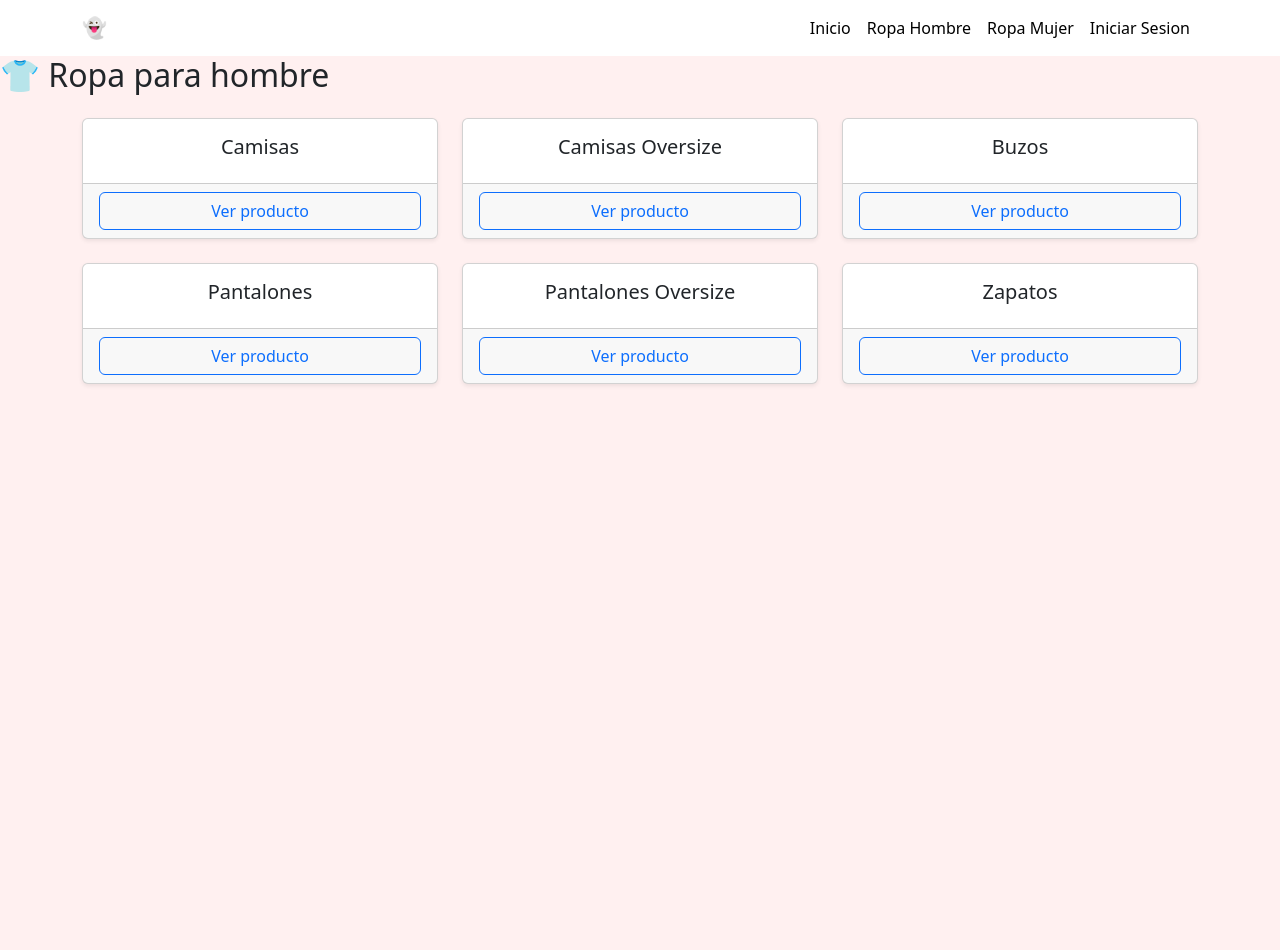
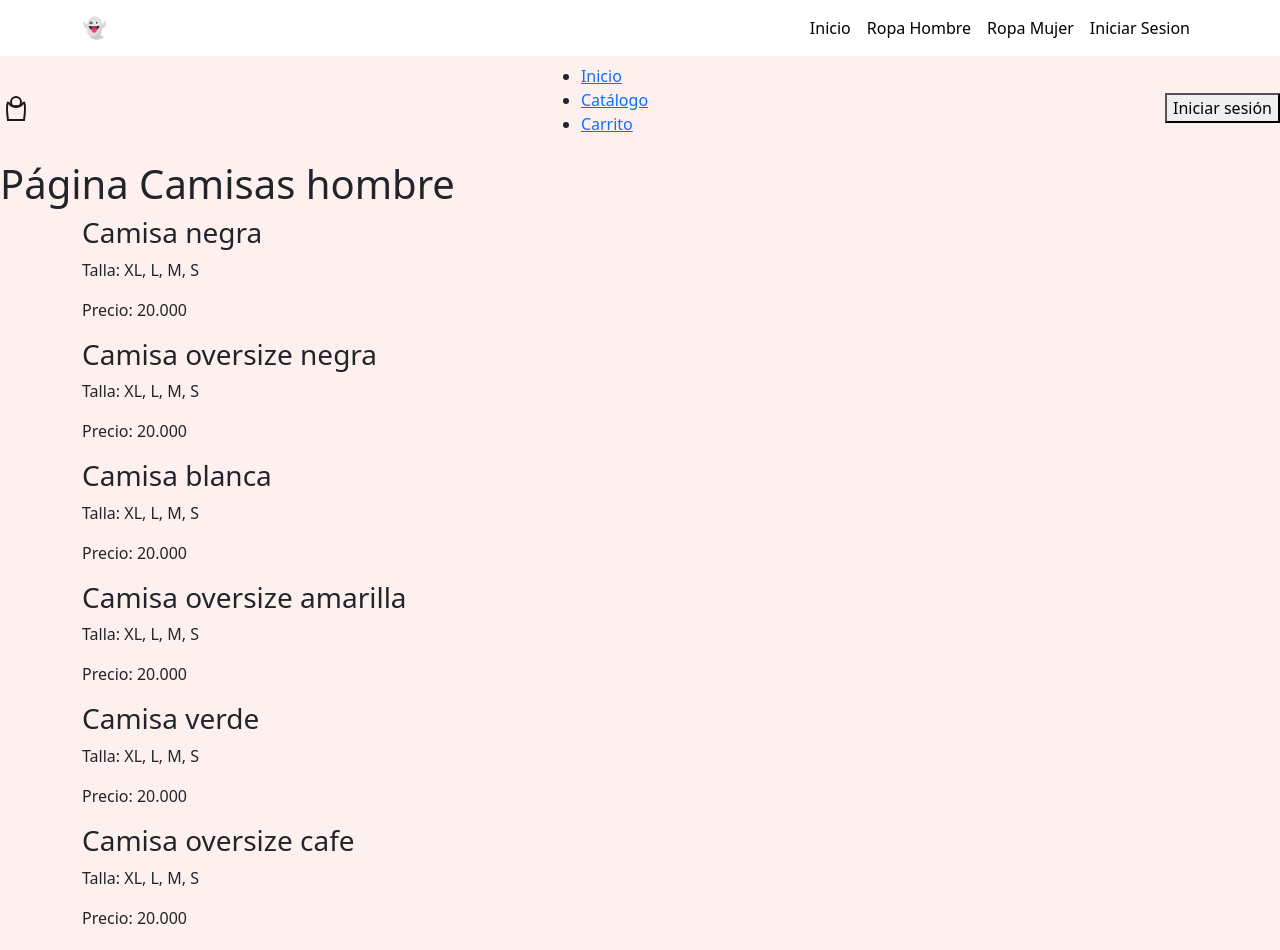
Before and after one commit to jdafh/Proyecto-Angular, an Angular app: page /ropa-hombre in a window 1280 px wide. Shown: the top 950 px of the page. Before the commit the page ends 800 px from the top, so only its background shows below. Built offline with nearby package versions, Linux system fonts and the light colour scheme.

Commit message:
html ropa hombre

```diff
--- a/angular.json
+++ b/angular.json
@@ -2,7 +2,8 @@
   "$schema": "./node_modules/@angular/cli/lib/config/schema.json",
   "version": 1,
   "cli": {
-    "packageManager": "npm"
+    "packageManager": "npm",
+    "analytics": "bdba37df-13c9-4071-b812-de1ad3385d7a"
   },
   "newProjectRoot": "projects",
   "projects": {
--- a/src/app/ropa-hombre/ropa-hombre.html
+++ b/src/app/ropa-hombre/ropa-hombre.html
@@ -1,25 +1,138 @@
-<h2 class="mb-4">👕 Ropa para hombre</h2>
+<!DOCTYPE html>
+<html lang="es">
+<head>
+  <meta charset="UTF-8" />
+  <meta name="viewport" content="width=device-width, initial-scale=1.0"/>
+  <title>Camisas Hombre</title>
+  <link rel="stylesheet" href="ropa-hombre.css" />
+  <link href="https://fonts.googleapis.com/css2?family=Playfair+Display:wght@400;600&family=DM+Sans:wght@300;400;500&display=swap" rel="stylesheet"/>
+</head>
+<body>
 
-<div class="container">
-  <div class="row row-cols-1 row-cols-md-3 g-4">
+  <!-- NAVBAR -->
+  <nav class="navbar">
+    <div class="navbar-logo">
+      <svg width="32" height="32" viewBox="0 0 32 32" fill="none" xmlns="http://www.w3.org/2000/svg">
+        <circle cx="16" cy="10" r="5" stroke="#1a1a1a" stroke-width="2" fill="none"/>
+        <path d="M8 10 Q6 14 8 28 H24 Q26 14 24 10" stroke="#1a1a1a" stroke-width="2" fill="none"/>
+        <path d="M8 10 Q12 16 16 14 Q20 16 24 10" stroke="#1a1a1a" stroke-width="2" fill="none"/>
+      </svg>
+    </div>
+    <ul class="navbar-links">
+      <li><a href="#">Inicio</a></li>
+      <li><a href="#" class="active">Catálogo</a></li>
+      <li><a href="#">Carrito</a></li>
+    </ul>
+    <button class="btn-session">Iniciar sesión</button>
+  </nav>
 
-    @for (item of RopaHombre; track item.id) {
-      <div class="col">
-        <div class="card h-100 shadow-sm">
+  <!-- HEADER -->
+  <header class="page-header">
+    <h1>Página Camisas hombre</h1>
+  </header>
 
-          <div class="card-body text-center">
-            <h5 class="card-title">{{ item.name }}</h5>
-          </div>
+  <!-- PRODUCT GRID -->
+  <main class="container">
+    <div class="product-grid">
 
-          <div class="card-footer">
-            <button class="btn btn-outline-primary w-100">
-              Ver producto
-            </button>
-          </div>
-
+      <!-- Producto 1 -->
+      <div class="product-card">
+        <div class="product-image">
+          <div class="shirt-preview shirt-black"></div>
+        </div>
+        <div class="product-info">
+          <h3 class="product-name">Camisa negra</h3>
+          <p class="product-sizes">Talla: XL, L, M, S</p>
+          <p class="product-price">Precio: 20.000</p>
         </div>
       </div>
-    }
 
-  </div>
-</div>
+      <!-- Producto 2 -->
+      <div class="product-card">
+        <div class="product-image">
+          <div class="shirt-preview shirt-black-over"></div>
+        </div>
+        <div class="product-info">
+          <h3 class="product-name">Camisa oversize negra</h3>
+          <p class="product-sizes">Talla: XL, L, M, S</p>
+          <p class="product-price">Precio: 20.000</p>
+        </div>
+      </div>
+
+      <!-- Producto 3 -->
+      <div class="product-card">
+        <div class="product-image">
+          <div class="shirt-preview shirt-white"></div>
+        </div>
+        <div class="product-info">
+          <h3 class="product-name">Camisa blanca</h3>
+          <p class="product-sizes">Talla: XL, L, M, S</p>
+          <p class="product-price">Precio: 20.000</p>
+        </div>
+      </div>
+
+      <!-- Producto 4 -->
+      <div class="product-card">
+        <div class="product-image">
+          <div class="shirt-preview shirt-yellow"></div>
+        </div>
+        <div class="product-info">
+          <h3 class="product-name">Camisa oversize amarilla</h3>
+          <p class="product-sizes">Talla: XL, L, M, S</p>
+          <p class="product-price">Precio: 20.000</p>
+        </div>
+      </div>
+
+      <!-- Producto 5 -->
+      <div class="product-card">
+        <div class="product-image">
+          <div class="shirt-preview shirt-green"></div>
+        </div>
+        <div class="product-info">
+          <h3 class="product-name">Camisa verde</h3>
+          <p class="product-sizes">Talla: XL, L, M, S</p>
+          <p class="product-price">Precio: 20.000</p>
+        </div>
+      </div>
+
+      <!-- Producto 6 -->
+      <div class="product-card">
+        <div class="product-image">
+          <div class="shirt-preview shirt-brown"></div>
+        </div>
+        <div class="product-info">
+          <h3 class="product-name">Camisa oversize cafe</h3>
+          <p class="product-sizes">Talla: XL, L, M, S</p>
+          <p class="product-price">Precio: 20.000</p>
+        </div>
+      </div>
+
+      <!-- Producto 7 -->
+      <div class="product-card">
+        <div class="product-image">
+          <div class="shirt-preview shirt-blue"></div>
+        </div>
+        <div class="product-info">
+          <h3 class="product-name">Camisa azul</h3>
+          <p class="product-sizes">Talla: XL, L, M, S</p>
+          <p class="product-price">Precio: 20.000</p>
+        </div>
+      </div>
+
+      <!-- Producto 8 -->
+      <div class="product-card">
+        <div class="product-image">
+          <div class="shirt-preview shirt-gray"></div>
+        </div>
+        <div class="product-info">
+          <h3 class="product-name">Camisa oversize gris</h3>
+          <p class="product-sizes">Talla: XL, L, M, S</p>
+          <p class="product-price">Precio: 20.000</p>
+        </div>
+      </div>
+
+    </div>
+  </main>
+
+</body>
+</html>
```
Also changed, not shown: 1 other file (tests, documents, lock files or other folders).
